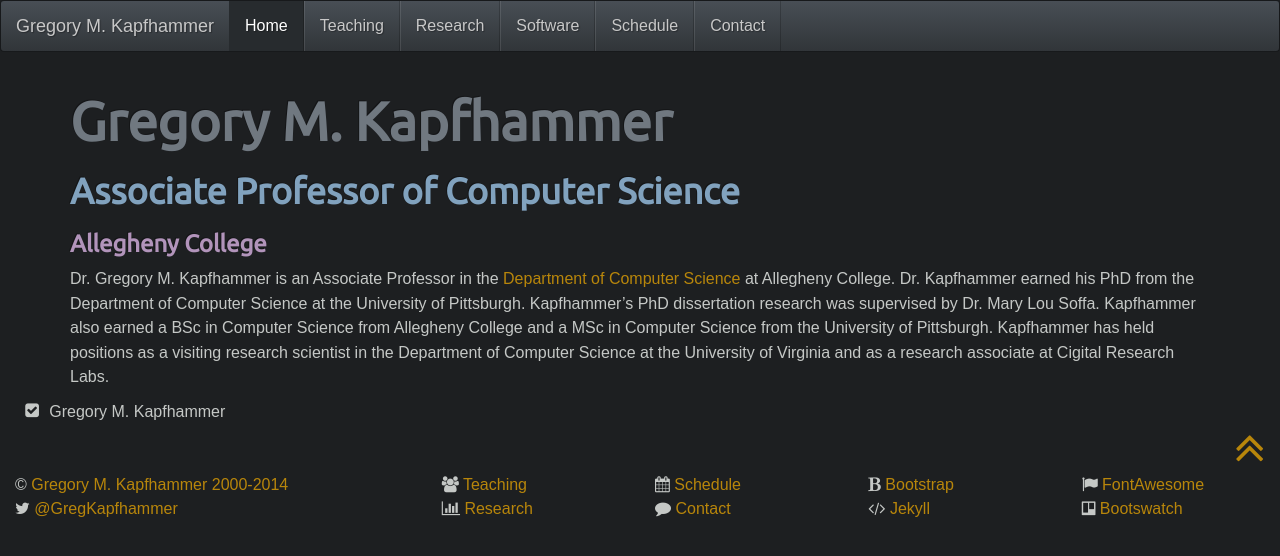
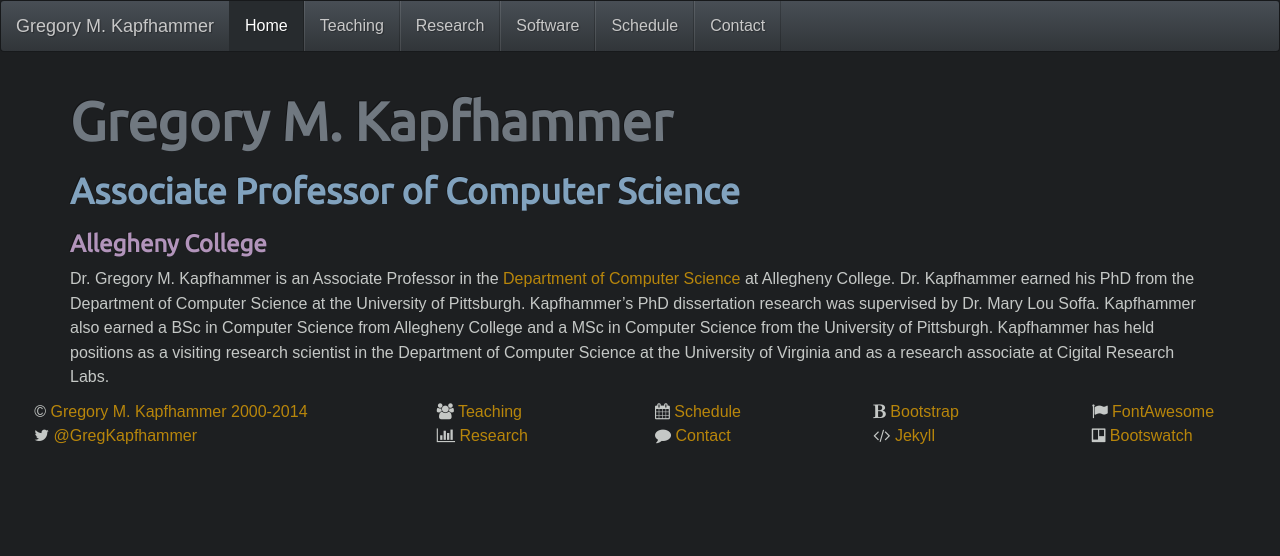
Before and after one commit to geerc/www, a Jekyll site: the page built from gkapfham/index.md, in a window 1280 px wide. Shown: the top 556 px of the page. Built offline with Jekyll 4.4.1, drawn with Linux system fonts in a browser that asks for light colours; nearby versions of some CDN libraries; some web fonts are replaced; Markdown is read by kramdown in place of the engine named in the settings; comment, search, counter and statistics services are not loaded.

Commit message:
First changes that are starting to help. First two points correct.

```diff
--- a/gkapfham/_layouts/defaults.html
+++ b/gkapfham/_layouts/defaults.html
@@ -55,22 +55,24 @@ ript>
 
     </div>
 
-    <footer>
-        <div class="footer">
-            <div class="col-lg-12">
-                <ul class="fa-ul">
-                    <li><i class="fa-li fa fa-check-square"></i>Gregory M. Kapfhammer</li>
-                    <li class="pull-right"><a href="#top"><i class="fa fa-angle-double-up fa-3x"></i></a></li>
-                </ul>
-            </div>
-        </div>
-    </footer>
+    <!-- <footer> -->
+    <!--     <div class="footer"> -->
+    <!--         <div class="col&#45;lg&#45;12"> -->
+    <!--             <ul class="fa&#45;ul"> -->
+    <!--                 <li><i class="fa&#45;li fa fa&#45;check&#45;square"></i>Gregory M. Kapfhammer</li> -->
+    <!--                 <li class="pull&#45;right"><a href="#top"><i class="fa fa&#45;angle&#45;double&#45;up fa&#45;3x"></i></a></li> -->
+    <!--             </ul> -->
+    <!--         </div> -->
+    <!--     </div> -->
+    <!-- </footer> -->
 
     <footer>
         <div class="footer">
+            <div class="row">
                 <div class="col-md-4">
-            &copy; <a href="http://www.cs.allegheny.edu/~gkapfham/">Gregory M. Kapfhammer 2000-2014</a> <br>
-            <i class="fa fa-twitter"></i> <a href="https://twitter.com/GregKapfhammer">@GregKapfhammer</a>
+                    <ul class="fa-ul">
+                        <li >&copy; <a href="http://www.cs.allegheny.edu/~gkapfham/">Gregory M. Kapfhammer 2000-2014</a></li>
+                        <li><i class="fa fa-twitter"></i> <a href="https://twitter.com/GregKapfhammer">@GregKapfhammer</a></li>
                     </div>
                     <div class="col-md-2">
                         <i class="fa fa-users"></i> <a href="">Teaching</a> <br>
@@ -89,9 +91,8 @@ ript>
                         <i class="fa fa-trello"></i> <a href="http://bootswatch.com/">Bootswatch</a>
                     </div>
                 </div>
+            </div>
         </footer>
-
-
 
 <!-- Bootstrap core JavaScript
     ================================================== -->
```
Lines whose indentation alone changed are shown as unchanged.
